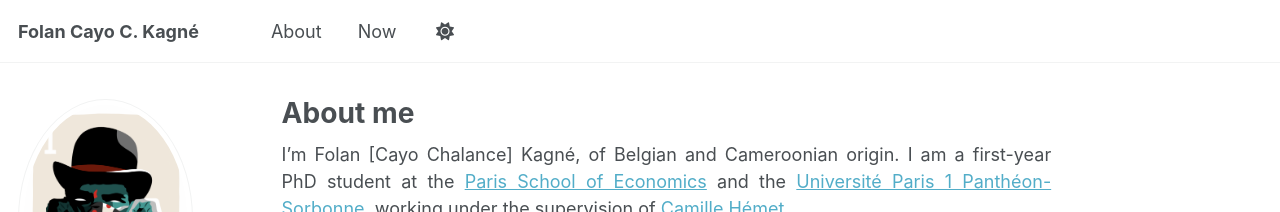
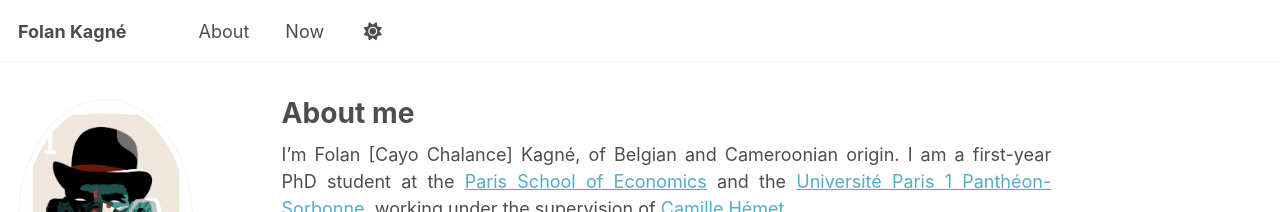
Before and after one commit to folankagne/folankagne.github.io, a Jekyll site: the page built from _pages/about.md, in a window 1280 px wide. Shown: the top 212 px of the page. Built offline with Jekyll 4.4.1, drawn with Linux system fonts in a browser that asks for light colours; a script that is not in the unit is left out; some of the changed lines change nothing that is shown.

Commit message:
Update _config.yml

```diff
--- a/_config.yml
+++ b/_config.yml
@@ -9,7 +9,7 @@
 # Basic Site Settings
 locale                   : "en-US"
 site_theme               : "default" # Currently available options are "default", "air"
-title                    : "Folan Cayo C. Kagné"
+title                    : "Folan Kagné" # Folan Cayo C. Kagné
 title_separator          : "-"
 name                     : &name "Folan Cayo C. Kagné"
 description              : &description "personal webiste"
```
